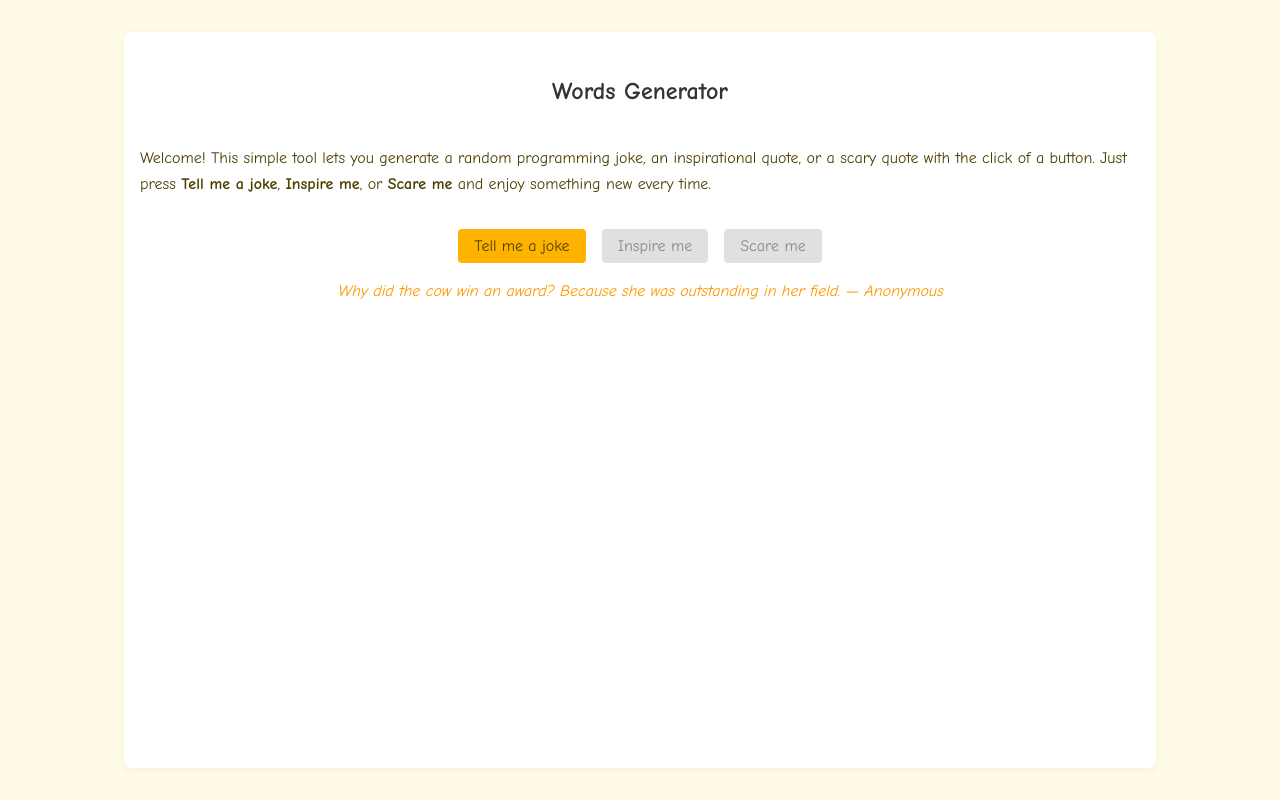
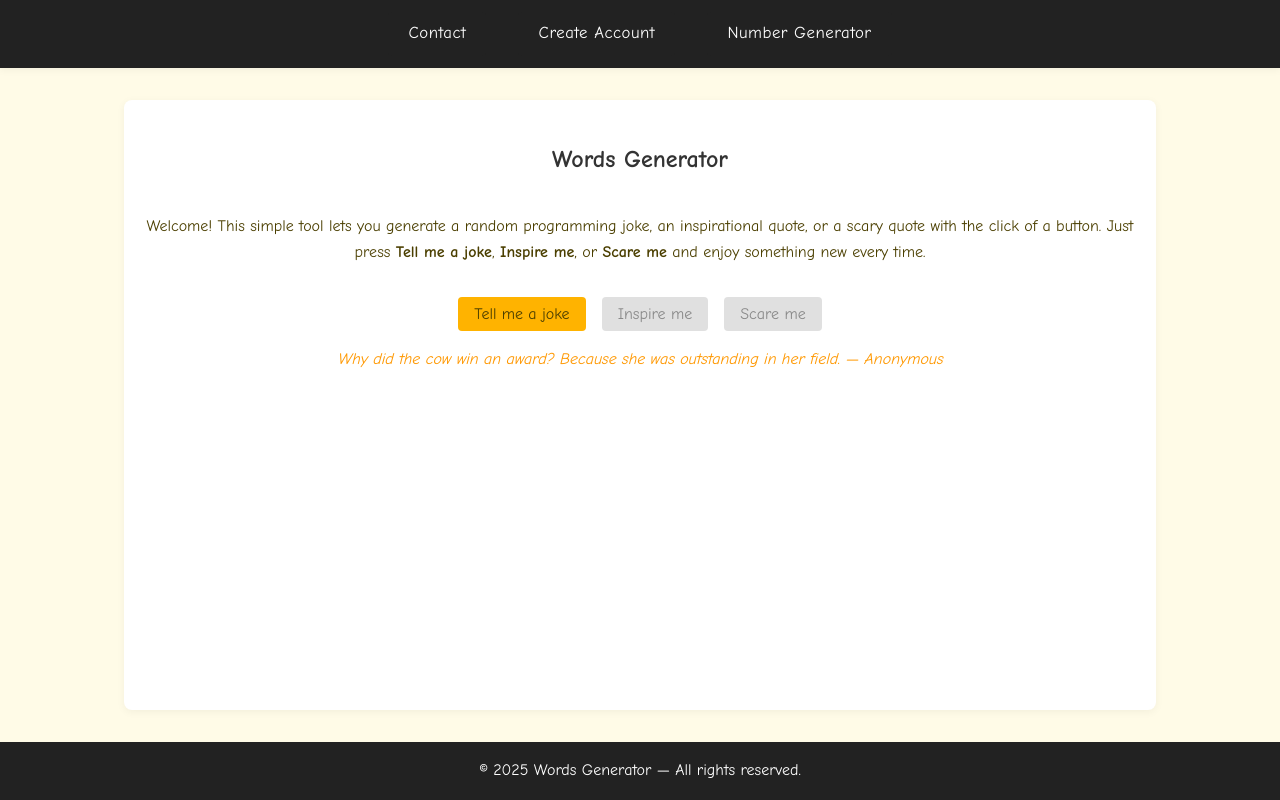
Before and after one commit to sHake-wHite/sandbox, a plain HTML site: page index.html in a window 1280 px wide. Both pictures are taken after a click on the button "Tell me a joke". Drawn offline with Linux system fonts and the light colour scheme.

Commit message:
create navbar, update styling

```diff
--- a/index.html
+++ b/index.html
@@ -21,6 +21,11 @@
     </style>
 </head>
 <body>
+    <nav class="navbar">
+        <a href="#" id="contactLink">Contact</a>
+        <a href="#" id="createAccountLink">Create Account</a>
+        <a href="#" id="numberGenLink">Number Generator</a>
+    </nav>
     <main>
         <h2>Words Generator</h2>
         <p>
@@ -36,6 +41,9 @@
             <span id="outputDisplay"></span>
         </div>
     </main>
+    <footer>
+        &copy; 2025 Words Generator &mdash; All rights reserved.
+    </footer>
     <script src="jokes.js"></script>
     <script src="quotes.js"></script>
     <script src="scaryQuotes.js"></script>
@@ -63,6 +71,20 @@
             document.body.classList.add('scary-mode');
             document.body.classList.remove('joke-mode', 'quote-mode');
         });
+
+        // Navbar link actions (placeholders)
+        document.getElementById('contactLink').addEventListener('click', function(e) {
+            e.preventDefault();
+            alert('Contact page coming soon!');
+        });
+        document.getElementById('createAccountLink').addEventListener('click', function(e) {
+            e.preventDefault();
+            alert('Create Account page coming soon!');
+        });
+        document.getElementById('numberGenLink').addEventListener('click', function(e) {
+            e.preventDefault();
+            alert('Number Generator coming soon!');
+        });
     </script>
 </body>
 </html>
--- a/styles.css
+++ b/styles.css
@@ -35,6 +35,7 @@ main {
     flex-direction: column;
     align-items: center;
     justify-content: flex-start;
+    text-align: center; /* <-- Add this line */
 }
 
 h1, h2, h3 {
@@ -165,3 +166,68 @@ body.scary-mode #outputDisplay {
     font-family: 'Creepster', 'Papyrus', 'Courier New', monospace, Arial, sans-serif;
     letter-spacing: 1px;
 }
+
+/* Navigation bar styling */
+.navbar {
+    width: 100%;
+    background: #222;
+    display: flex;
+    justify-content: center;
+    align-items: center;
+    gap: 2em;
+    padding: 0.75em 0;
+    position: sticky;
+    top: 0;
+    left: 0;
+    z-index: 10;
+    box-shadow: 0 2px 8px rgba(0,0,0,0.05);
+}
+
+/* Default navbar link background */
+.navbar a {
+    color: #fff;
+    background: #222;
+    text-decoration: none;
+    font-size: 1.05em;
+    padding: 0.5em 1.2em;
+    border-radius: 4px;
+    transition: background 0.2s, color 0.2s;
+    font-weight: 500;
+    letter-spacing: 0.5px;
+}
+
+/* Default hover */
+.navbar a:hover,
+.navbar a:focus {
+    background: #005fa3;
+    color: #fff;
+}
+
+/* Joke mode navbar hover */
+body.joke-mode .navbar a:hover,
+body.joke-mode .navbar a:focus {
+    background: #ff9800;
+    color: #4b3f00;
+}
+
+/* Quote mode navbar hover */
+body.quote-mode .navbar a:hover,
+body.quote-mode .navbar a:focus {
+    background: #0d47a1;
+    color: #fff;
+}
+
+/* Scary mode navbar hover */
+body.scary-mode .navbar a:hover,
+body.scary-mode .navbar a:focus {
+    background: #b71c1c;
+    color: #fff;
+}
+
+/* Remove mode-specific navbar coloring for non-hover state */
+body.joke-mode .navbar a,
+body.quote-mode .navbar a,
+body.scary-mode .navbar a {
+    background: #222;
+    color: #fff;
+}
```
